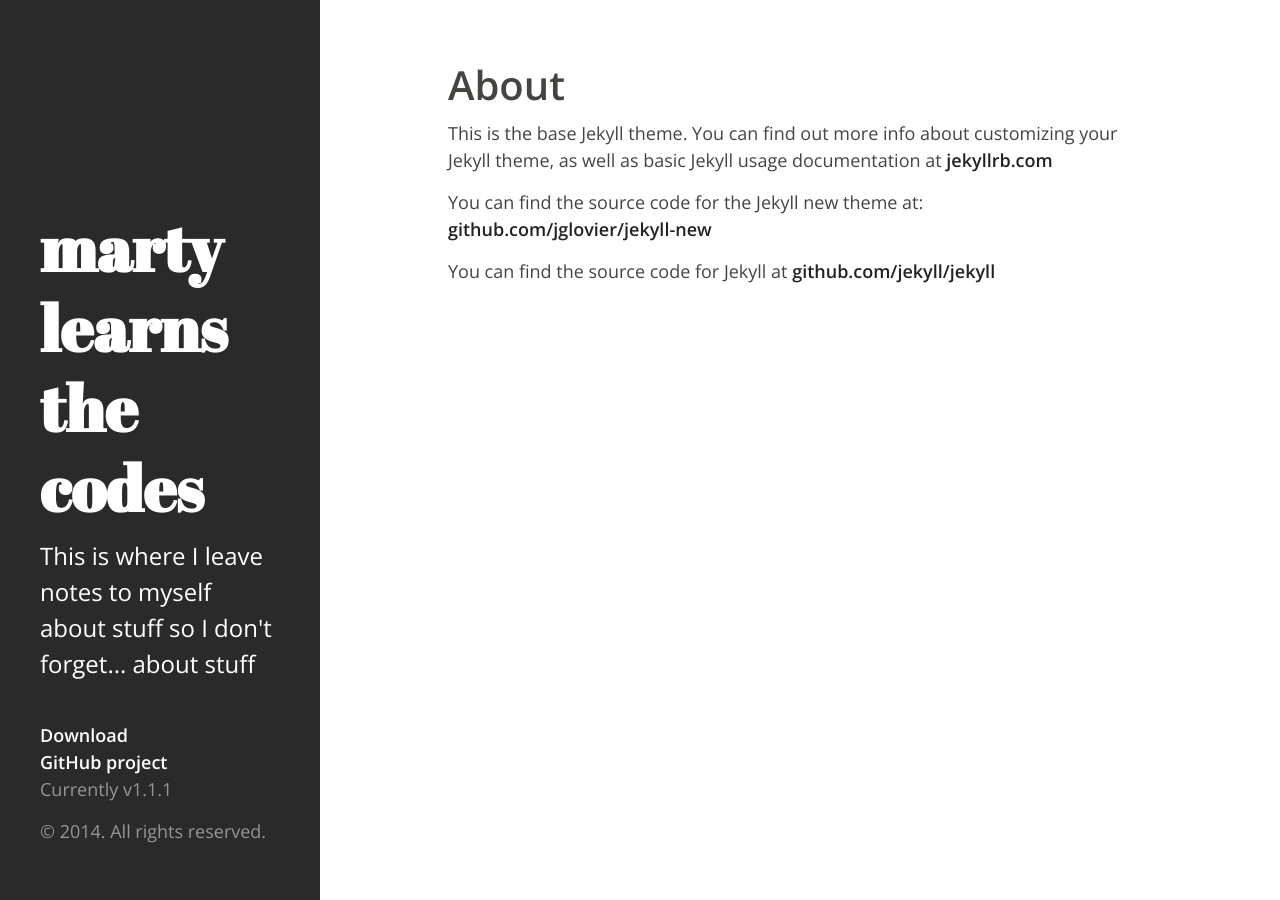
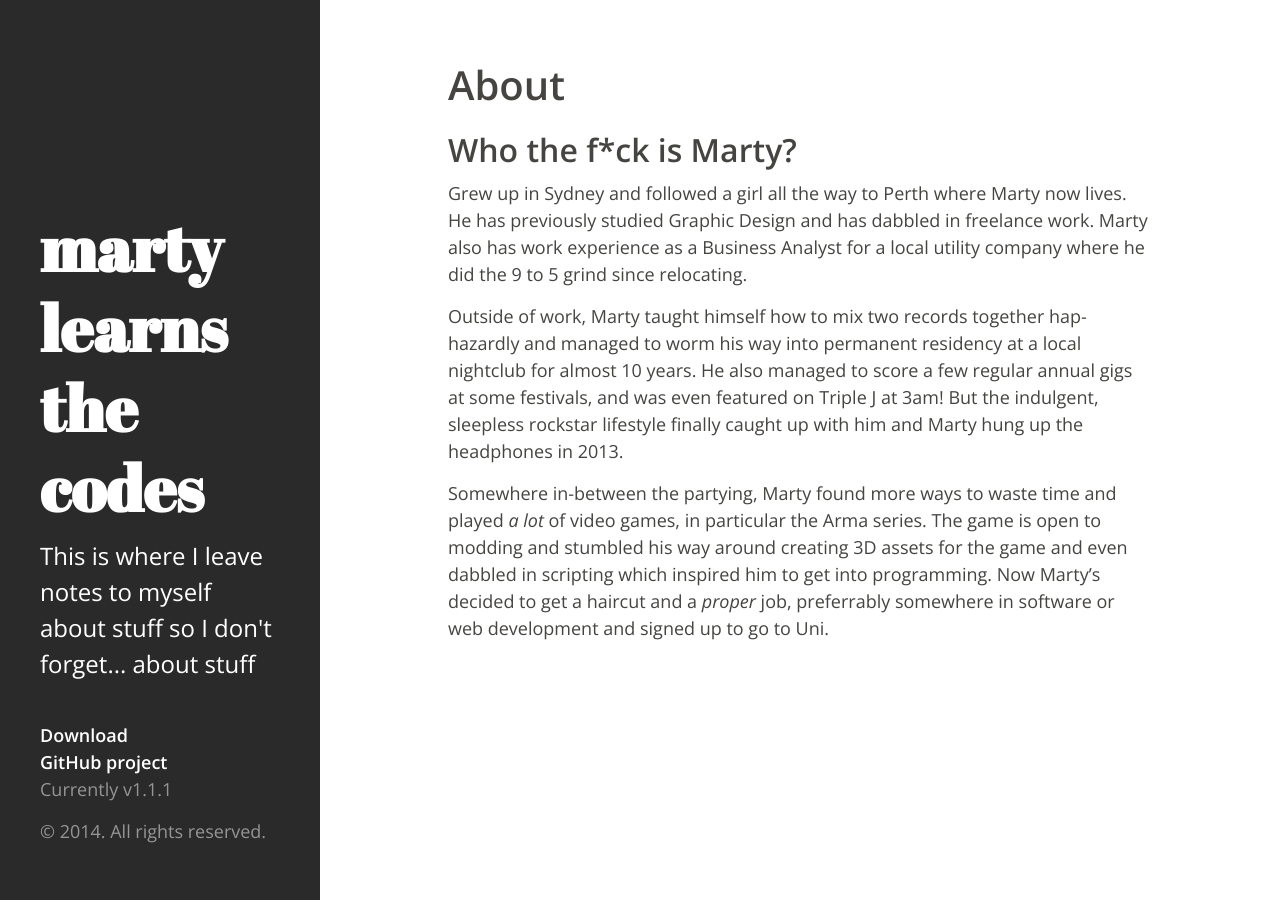
Before and after one commit to martymcflywa/martymcflywa.github.io, a Jekyll site: the page built from about.md, in a window 1280 px wide. Built offline with Jekyll 4.4.1, drawn with Linux system fonts in a browser that asks for light colours; Markdown is read by kramdown in place of the engine named in the settings.

Commit message:
added about.md

```diff
--- a/_config.yml
+++ b/_config.yml
@@ -3,7 +3,7 @@ title: marty learns the codes
 tagline: marty learns them good
 description: "This is where I leave notes to myself about stuff so I don't forget... about stuff"
 baseurl: ""
-url: "http://martymcflywa@github.io"
+url: "http://martymcflywa.github.io/martymcflywa/"
 version: 1.1.1
 author: marty
 email: martymcfly.wa@gmail.com
--- a/about.md
+++ b/about.md
@@ -4,8 +4,11 @@ title: About
 permalink: /about/
 ---
 
-This is the base Jekyll theme. You can find out more info about customizing your Jekyll theme, as well as basic Jekyll usage documentation at [jekyllrb.com](http://jekyllrb.com/)
+## Who the f*ck is Marty?
 
-You can find the source code for the Jekyll new theme at: [github.com/jglovier/jekyll-new](https://github.com/jglovier/jekyll-new)
+Grew up in Sydney and followed a girl all the way to Perth where Marty now lives. He has previously studied Graphic Design and has dabbled in freelance work. Marty also has work experience as a Business Analyst for a local utility company where he did the 9 to 5 grind since relocating.
 
-You can find the source code for Jekyll at [github.com/jekyll/jekyll](https://github.com/jekyll/jekyll)
+Outside of work, Marty taught himself how to mix two records together hap-hazardly and managed to worm his way into permanent residency at a local nightclub for almost 10 years. He also managed to score a few regular annual gigs at some festivals, and was even featured on Triple J at 3am! But the indulgent, sleepless rockstar lifestyle finally caught up with him and Marty hung up the headphones in 2013.
+
+Somewhere in-between the partying, Marty found more ways to waste time and played *a lot* of video games, in particular the Arma series. The game is open to modding and stumbled his way around creating 3D assets for the game and even dabbled in scripting which inspired him to get into programming.
+Now Marty's decided to get a haircut and a *proper* job, preferrably somewhere in software or web development and signed up to go to Uni.
```
Also changed, not shown: about.html (deleted, +0 -28 lines).
